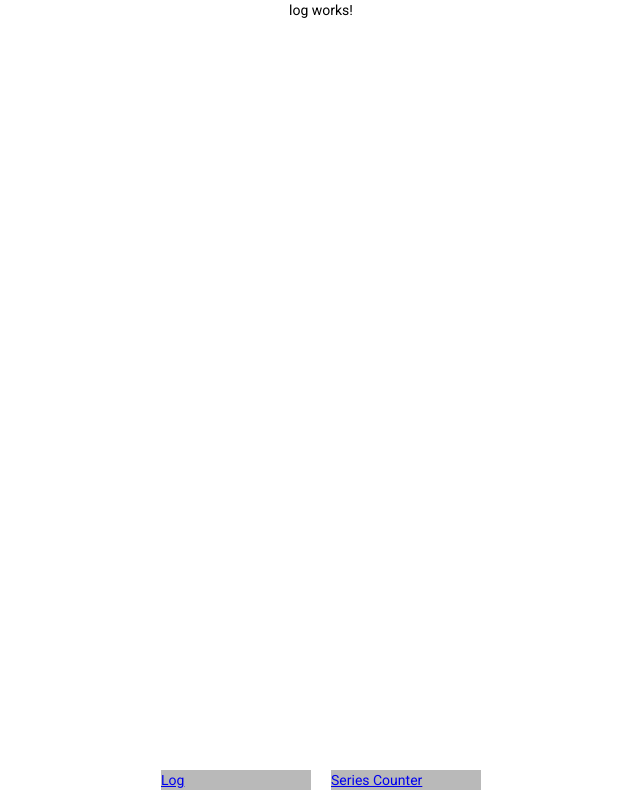
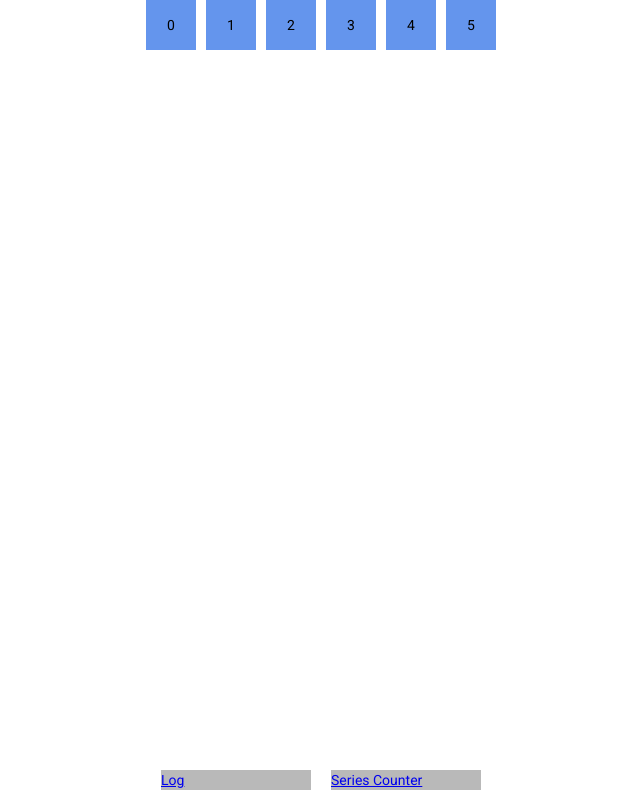
Before and after one commit to FredrikJT/points-counter, an Angular app: page /log in a window 1280 px wide. Shown: the whole page, without its empty margins (319-959 px from the left). Built offline with nearby package versions, Linux system fonts and the light colour scheme.

Commit message:
initial log changes

```diff
--- a/src/app/log/log.component.html
+++ b/src/app/log/log.component.html
@@ -1 +1,7 @@
-<p>log works!</p>
+
+<div class="points-row" >
+  <div class="points-card" *ngFor="let point of points">
+    {{point}}
+  </div>
+
+</div>
--- a/src/app/log/log.component.scss
+++ b/src/app/log/log.component.scss
@@ -0,0 +1,13 @@
+.points-card {
+  height: 50px;
+  width: 50px;
+  background: cornflowerblue;
+  display: flex;
+  align-items: center;
+  justify-content: center;
+}
+
+.points-row {
+  display: flex;
+  gap: 10px;
+}
--- a/src/app/log/log.component.ts
+++ b/src/app/log/log.component.ts
@@ -12,4 +12,6 @@ export class LogComponent implements OnInit {
   ngOnInit(): void {
   }
 
+  points = [0,1,2,3,4,5];
+
 }
```
